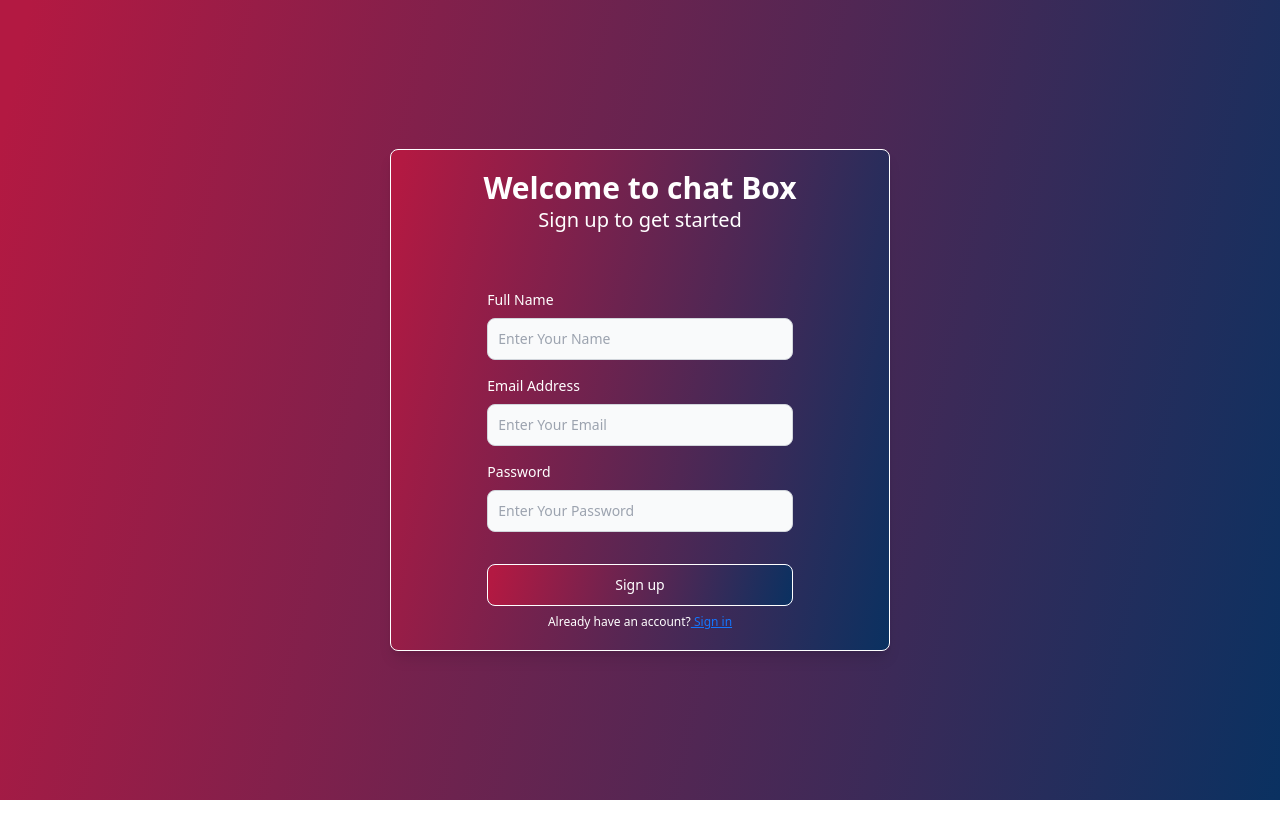
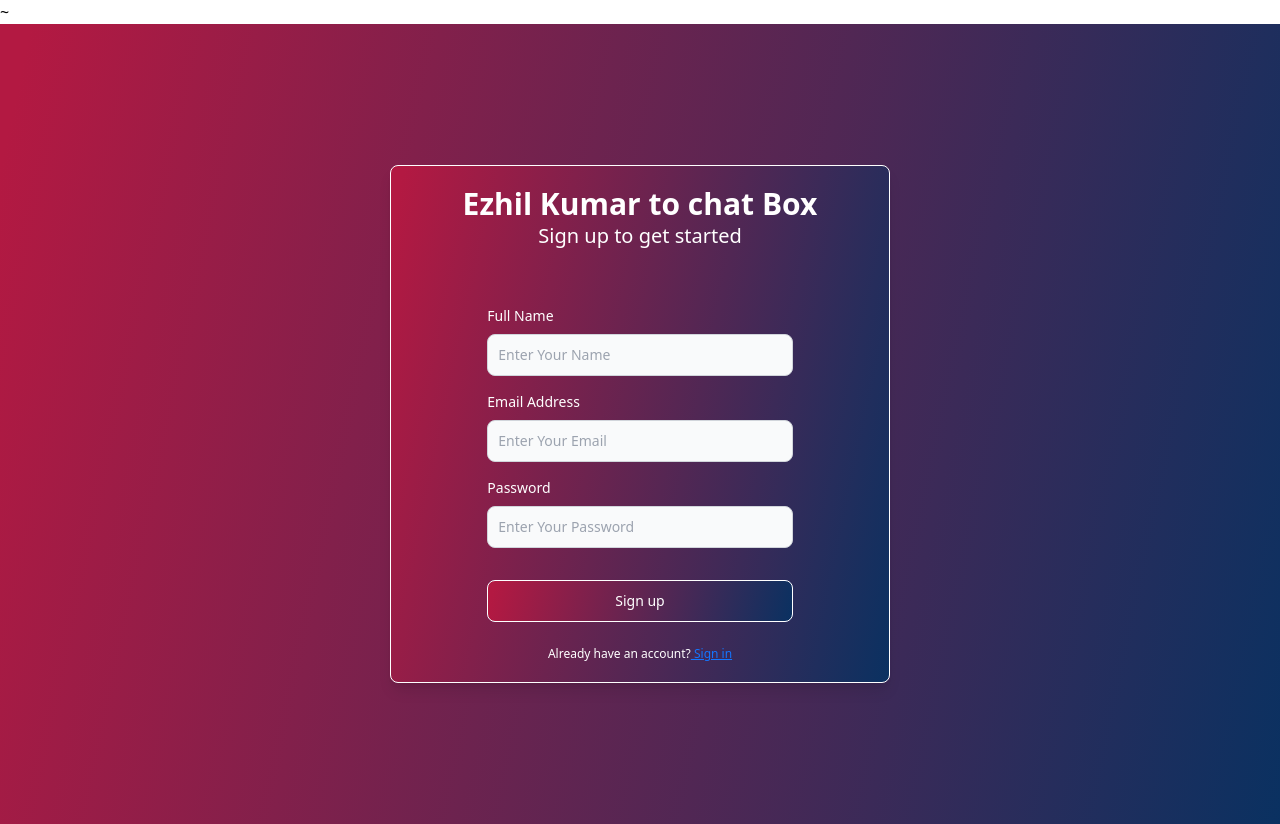
Before and after one commit to eziee1103/ChatBox, a React (Vite) app: page /signup in a window 1280 px wide. Before the commit the page ends 800 px from the top, so only its background shows below. Built offline with nearby package versions, Linux system fonts and the light colour scheme; the HTML template or start-up script is replaced by a standard one.

Commit message:
checking

```diff
--- a/index.html
+++ b/index.html
@@ -1,4 +1,4 @@
-<!DOCTYPE html>
+~<!DOCTYPE html>
 <html lang="en">
   <head>
     <meta charset="UTF-8" />
--- a/src/modules/Form/Index.jsx
+++ b/src/modules/Form/Index.jsx
@@ -42,7 +42,7 @@ const Form = ({ isSignInPage = false }) => {
       <div className="bg-my-gradient backdrop-blur-3xl  h-screen flex items-center text-white">
         <div className="bg-my-gradient w-[500px] border border-white p-5 rounded-lg flex flex-col justify-center m-5 items-center shadow-lg mx-auto  ">
           <div className="text-3xl font-extrabold ">
-            Welcome {isSignInPage && "back"} to chat Box
+            Ezhil Kumar  {isSignInPage && "back"} to chat Box
           </div>
           <div className="text-xl font-light mb-14">
             {isSignInPage
```
